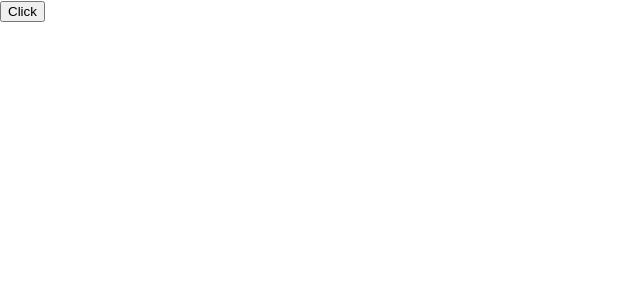
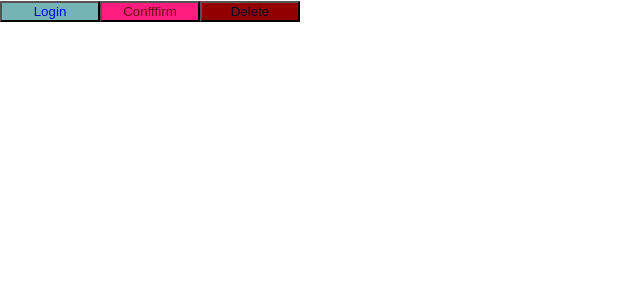
Before and after one commit to raminderjeet293/FSD, a React (Create React App) app in the folder react/r_app/: page / in a window 1280 px wide. Shown: the top 300 px of the page, without its empty margins (0-640 px from the left). Built offline with nearby package versions, Linux system fonts and the light colour scheme.

Commit message:
button component added

```diff
--- a/react/r_app/src/Components/Button.js
+++ /dev/null
@@ -1,3 +0,0 @@
-export function Btn() {
-  return <button>Click</button>;
-}
--- /dev/null
+++ b/react/r_app/src/Components/Button/Button.js
@@ -0,0 +1,5 @@
+import "./button.css";
+
+export default function Btn({ text, style }) {
+  return <button className={style}>{text}</button>;
+}
--- /dev/null
+++ b/react/r_app/src/Components/Button/button.css
@@ -0,0 +1,20 @@
+/* .btn{
+    width:30%;
+    background-color: rgb(18, 18, 127);
+    color:white;
+} */
+.login{
+    width:100px;
+    background-color: rgb(116, 180, 180);
+    color: blue;
+}
+.confirm{
+    width:100px;
+    background-color: rgb(255, 29, 127);
+    color: rgb(102, 16, 16);
+}
+.delete{
+    width:100px;
+    background-color: rgb(147, 0, 0);
+    color: rgb(5, 5, 33);
+}
--- /dev/null
+++ b/react/r_app/src/Components/TextBox/TextBox.js
@@ -0,0 +1,5 @@
+import React from "react";
+
+export default function TextBox() {
+  return <div>TextBox</div>;
+}
--- a/react/r_app/src/index.js
+++ b/react/r_app/src/index.js
@@ -1,14 +1,16 @@
 import React from "react";
 import ReactDOM from "react-dom/client";
 import "./index.css";
-import { Btn } from "./Components/Button";
+import Btn from "./Components/Button/Button";
 // import App from './App';Y
 import reportWebVitals from "./reportWebVitals";
 
 const root = ReactDOM.createRoot(document.getElementById("root"));
 root.render(
   <React.StrictMode>
-    <Btn />
+    <Btn style="login" text="Login" />
+    <Btn style="confirm" text="Confffirm" />
+    <Btn style="delete" text="Delete" />
   </React.StrictMode>
 );
 // const nm = "MCA Sec A";
```
